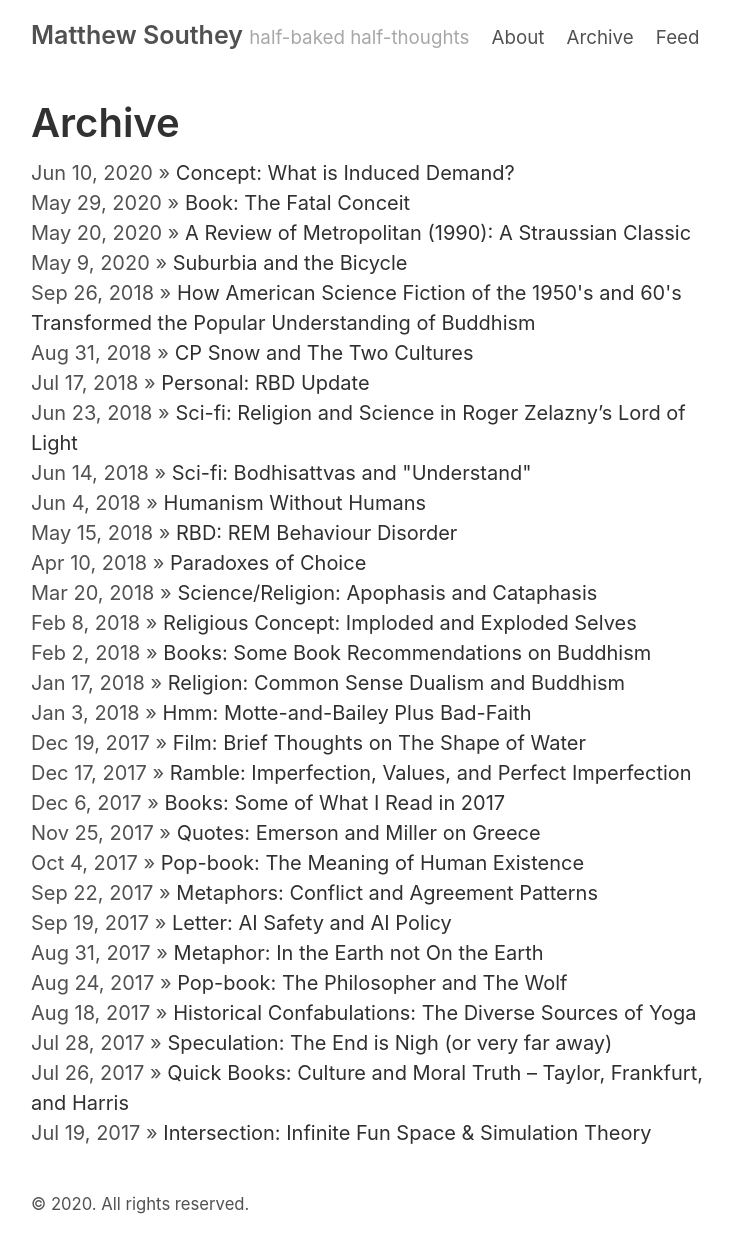
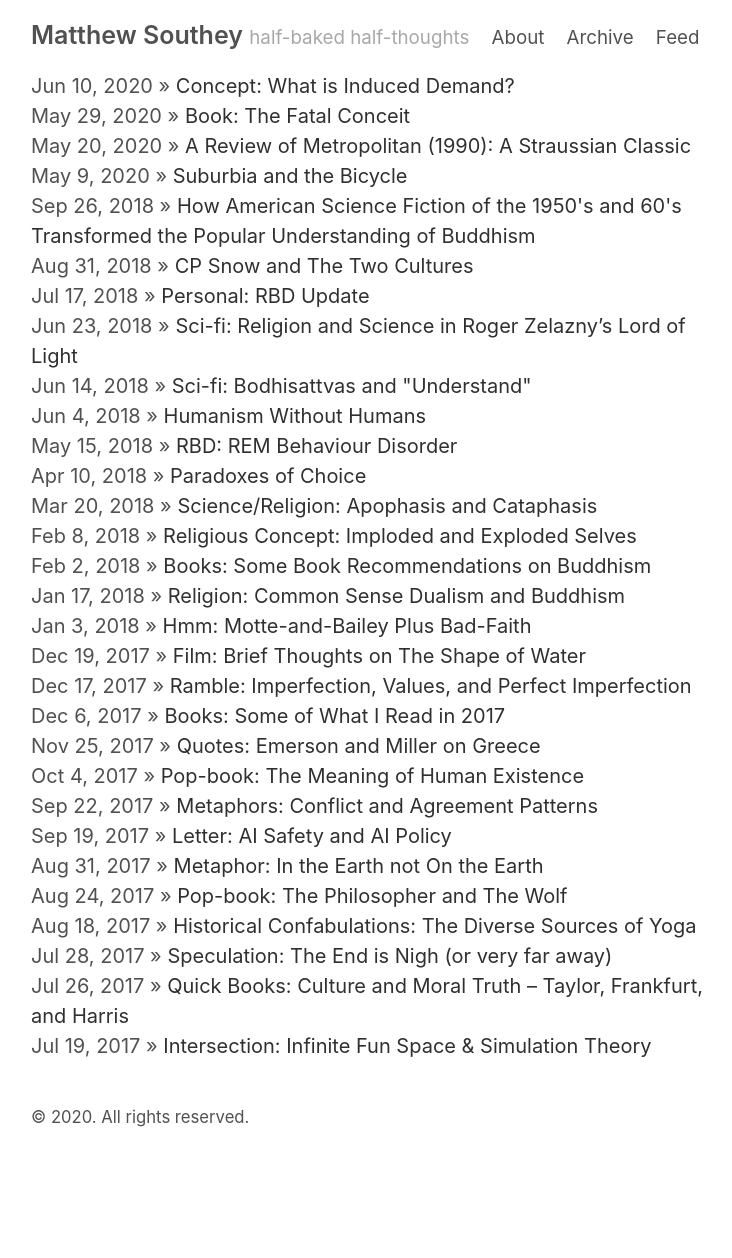
Before and after one commit to matthewsouthey/matthewsouthey.github.io, a Jekyll site: the page built from archive.html, in a window 1280 px wide. Shown: the whole page, without its empty margins (259-991 px from the left). Built offline with Jekyll 4.4.1, drawn with Linux system fonts in a browser that asks for light colours; after the commit the page ends 1171 px from its top, so only the background shows below that.

Commit message:
remove archive h1 element

```diff
--- a/archive.html
+++ b/archive.html
@@ -2,8 +2,6 @@
 layout: default
 title: Archive
 ---
-
-<h1>Archive</h1>
 
 {% for post in site.posts %}
 
```
